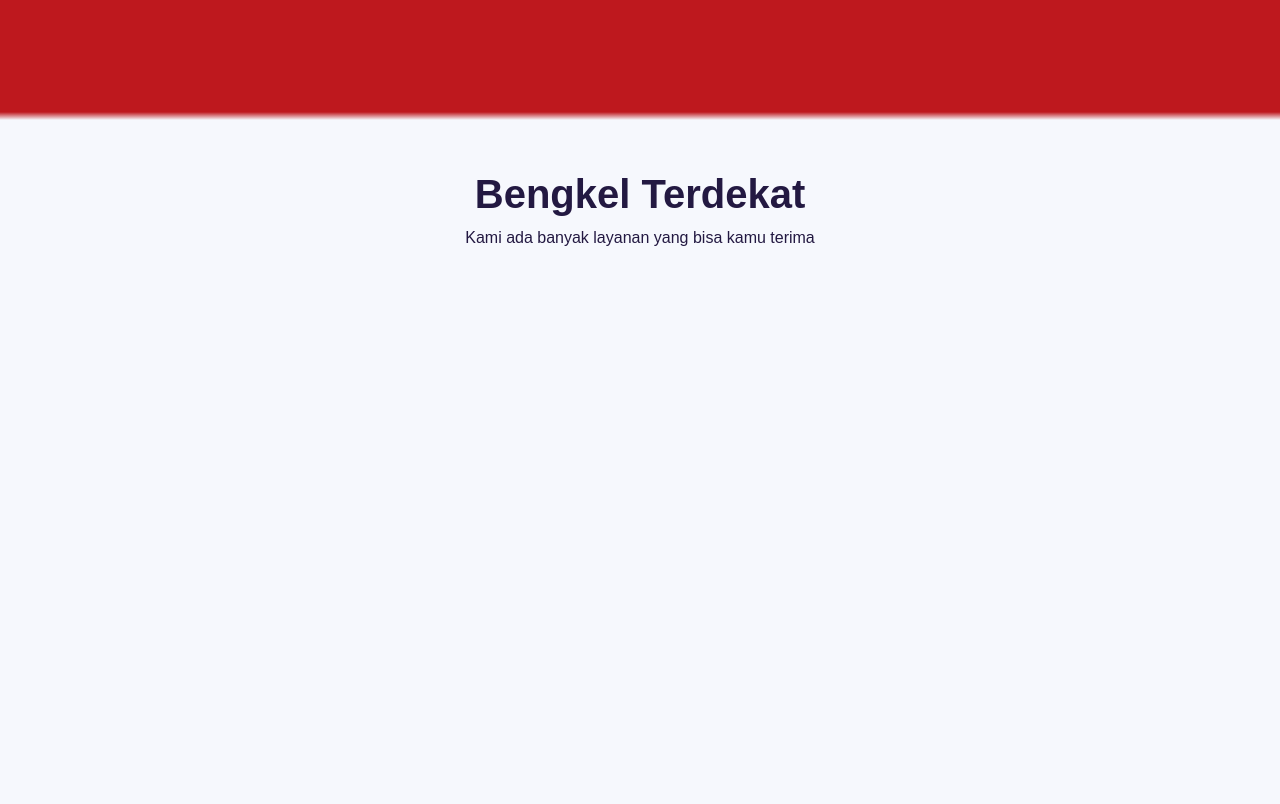
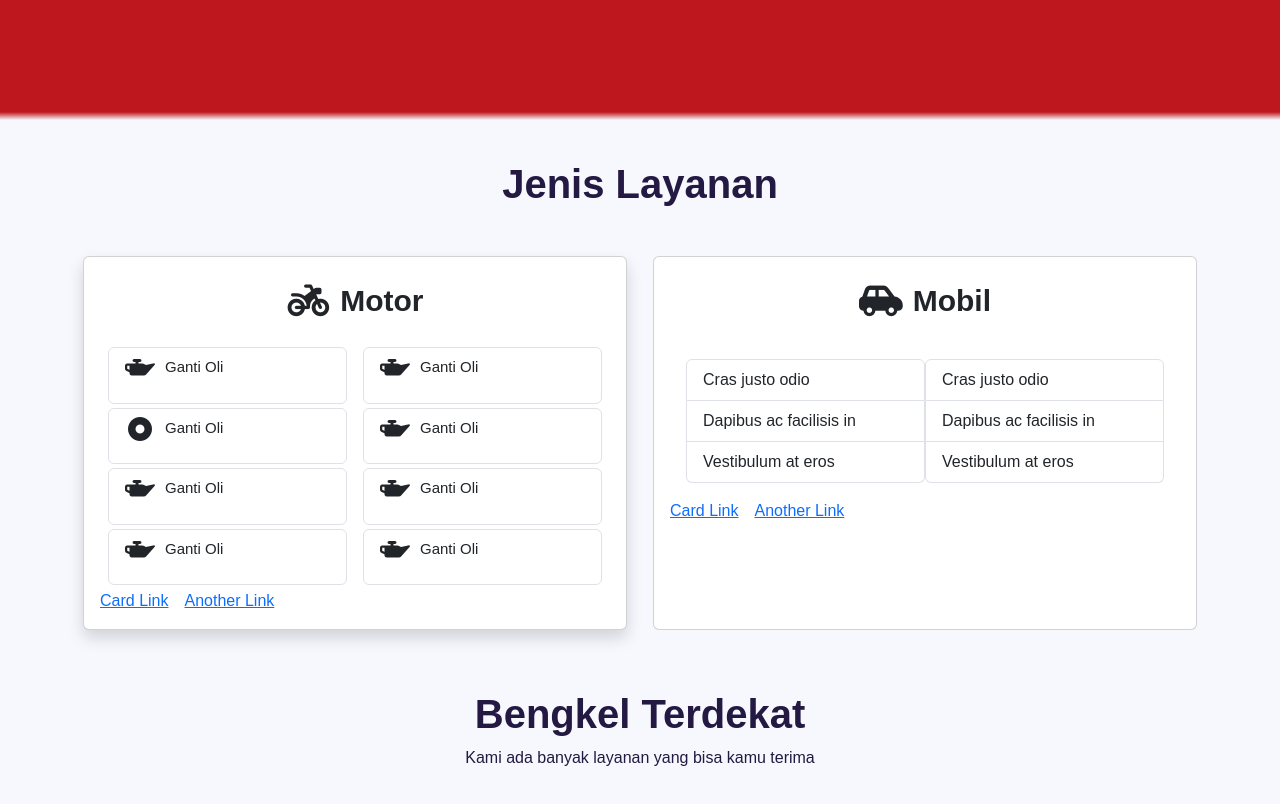
Before and after one commit to Arifalhakimi/Project_massive, a React (Vite) app: page / in a window 1280 px wide. Shown: the part 680-1484 px from the top of the page. Built offline with nearby package versions, Linux system fonts and the light colour scheme.

Commit message:
proses pembuatan jenis layanan

```diff
--- /dev/null
+++ b/src/components/JenisLayananComponent.jsx
@@ -0,0 +1,116 @@
+import Card from 'react-bootstrap/Card';
+import ListGroup from 'react-bootstrap/ListGroup';
+import { Container, Row, Col } from "react-bootstrap";
+function JenisLayananComponent() {
+    return (
+        <>
+            <div className='jenis-layanan-component'>
+                <Container>
+                    <Row>
+                        <Col>
+                            <h1 className='text-center fw-bold'>Jenis Layanan</h1>
+                        </Col>
+                    </Row>
+                    <Row>
+                        <Col className=' d-flex justify-content-center'>
+                            <Card className='shadow' style={{ width: '34rem' }}>
+                                <Card.Body>
+                                    <Card.Title className='title d-flex justify-content-center'>
+                                        <i className='	fas fa-motorcycle'></i>
+                                        <p>Motor</p>
+                                    </Card.Title>
+                                    <div className='border-kendaraan d-flex justify-content-center'>
+                                        <Col lg="6" className='baris1 '>
+                                            <ListGroup variant="list-group-flush mx-2 my-1">
+                                                <ListGroup.Item className='item-border-kendaraan d-flex '>
+                                                    <i className='	fas fa-oil-can'></i>
+                                                    <p>Ganti Oli</p>
+                                                </ListGroup.Item>
+                                            </ListGroup>
+                                            <ListGroup variant="list-group-flush mx-2 my-1 ">
+                                                <ListGroup.Item className='d-flex '>
+                                                    <i className='fas fa-dot-circle'></i>
+                                                    <p>Ganti Oli</p>
+                                                </ListGroup.Item>
+                                            </ListGroup>
+                                            <ListGroup variant="list-group-flush mx-2 my-1 ">
+                                                <ListGroup.Item className='d-flex '>
+                                                    <i className='	fas fa-oil-can'></i>
+                                                    <p>Ganti Oli</p>
+                                                </ListGroup.Item>
+                                            </ListGroup>
+                                            <ListGroup variant="list-group-flush mx-2 my-1 ">
+                                                <ListGroup.Item className='d-flex '>
+                                                    <i className='	fas fa-oil-can'></i>
+                                                    <p>Ganti Oli</p>
+                                                </ListGroup.Item>
+                                            </ListGroup>
+                                        </Col>
+                                        <Col lg="6" className='baris1'>
+                                            <ListGroup variant="list-group-flush mx-2 my-1">
+                                                <ListGroup.Item className='d-flex '>
+                                                    <i className='	fas fa-oil-can'></i>
+                                                    <p>Ganti Oli</p>
+                                                </ListGroup.Item>
+                                            </ListGroup>
+                                            <ListGroup variant="list-group-flush mx-2 my-1 ">
+                                                <ListGroup.Item className='d-flex '>
+                                                    <i className='	fas fa-oil-can'></i>
+                                                    <p>Ganti Oli</p>
+                                                </ListGroup.Item>
+                                            </ListGroup>
+                                            <ListGroup variant="list-group-flush mx-2 my-1 ">
+                                                <ListGroup.Item className='d-flex '>
+                                                    <i className='	fas fa-oil-can'></i>
+                                                    <p>Ganti Oli</p>
+                                                </ListGroup.Item>
+                                            </ListGroup>
+                                            <ListGroup variant="list-group-flush mx-2 my-1 ">
+                                                <ListGroup.Item className='d-flex '>
+                                                    <i className='	fas fa-oil-can'></i>
+                                                    <p>Ganti Oli</p>
+                                                </ListGroup.Item>
+                                            </ListGroup>
+                                        </Col>
+                                    </div>
+                                    <Card.Link href="#">Card Link</Card.Link>
+                                    <Card.Link href="#">Another Link</Card.Link>
+                                </Card.Body>
+                            </Card>
+                        </Col>
+                        <Col className=' d-flex justify-content-center'>
+                            <Card style={{ width: '34rem' }}>
+                                <Card.Body>
+                                    <Card.Title className='title d-flex justify-content-center'>
+                                        <i className='fas fa-car-side'></i>
+                                        <p>Mobil</p>
+                                    </Card.Title>
+                                    <Card.Body className='d-flex'>
+                                        <Col lg="6">
+                                            <ListGroup variant="list-group-flush">
+                                                <ListGroup.Item>Cras justo odio</ListGroup.Item>
+                                                <ListGroup.Item>Dapibus ac facilisis in</ListGroup.Item>
+                                                <ListGroup.Item>Vestibulum at eros</ListGroup.Item>
+                                            </ListGroup>
+                                        </Col>
+                                        <Col lg="6">
+                                            <ListGroup variant="list-group-flush">
+                                                <ListGroup.Item>Cras justo odio</ListGroup.Item>
+                                                <ListGroup.Item>Dapibus ac facilisis in</ListGroup.Item>
+                                                <ListGroup.Item>Vestibulum at eros</ListGroup.Item>
+                                            </ListGroup>
+                                        </Col>
+                                    </Card.Body>
+                                    <Card.Link href="#">Card Link</Card.Link>
+                                    <Card.Link href="#">Another Link</Card.Link>
+                                </Card.Body>
+                            </Card>
+                        </Col>
+                    </Row>
+                </Container>
+            </div>
+        </>
+    );
+}
+
+export default JenisLayananComponent;
--- a/src/pages/HomePage.jsx
+++ b/src/pages/HomePage.jsx
@@ -10,6 +10,7 @@ import 'swiper/css/pagination';
 // faqcompinent
 import FaqComponent from '../components/FaqComponent';
 import AboutComponent from '../components/AboutComponent';
+import JenisLayananComponent from '../components/JenisLayananComponent';
 
 import { kelasTerbaru, } from "../data/index";
 import { useNavigate } from "react-router-dom";
@@ -32,6 +33,9 @@ const HomePage = () => {
           </Row>
         </Container>
       </header>
+      <div>
+        <JenisLayananComponent/>
+      </div>
       <div className="service w-100 min-vh-100">
         <Container>
           <Row>
```
Also changed, not shown: src/dist/css/main.css.
